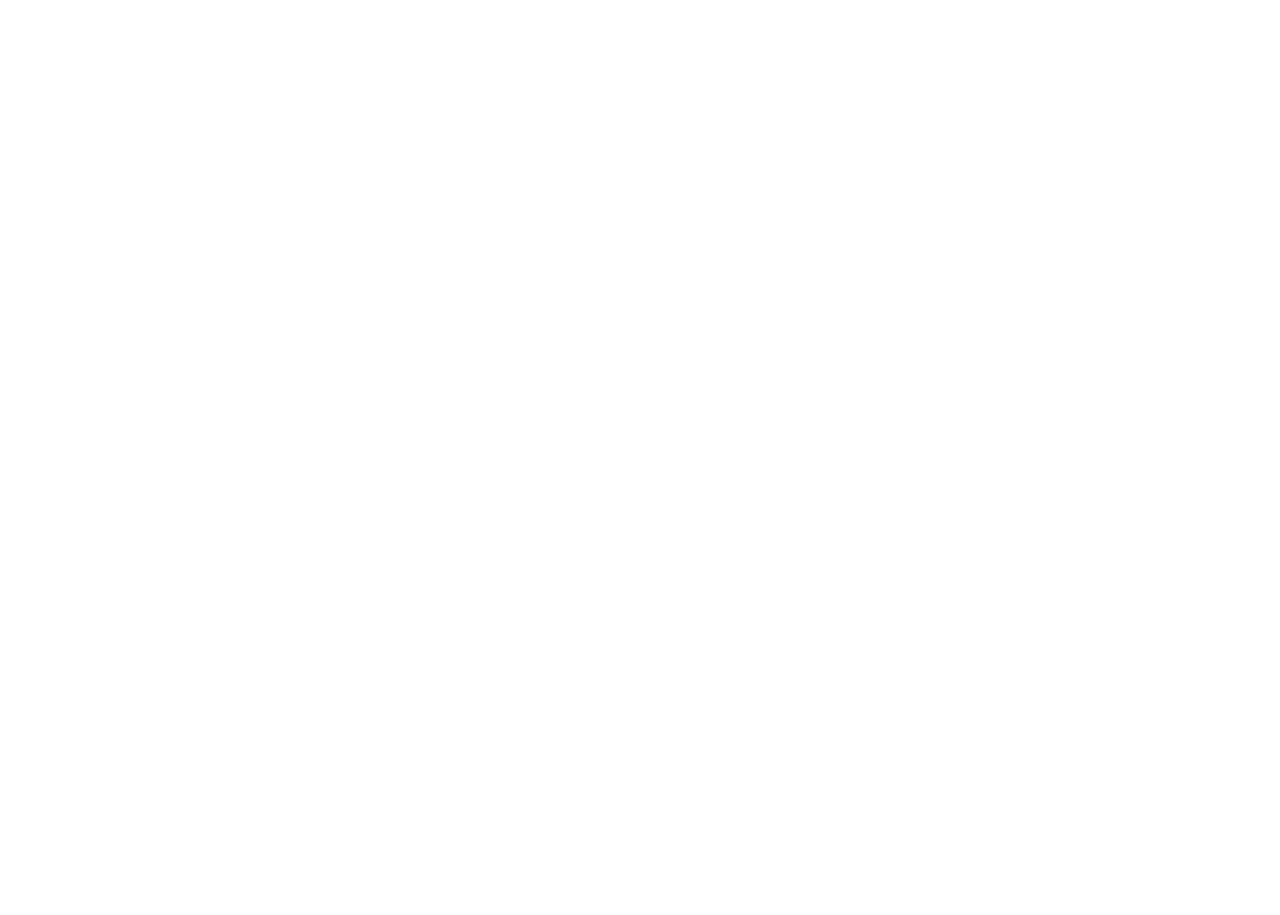
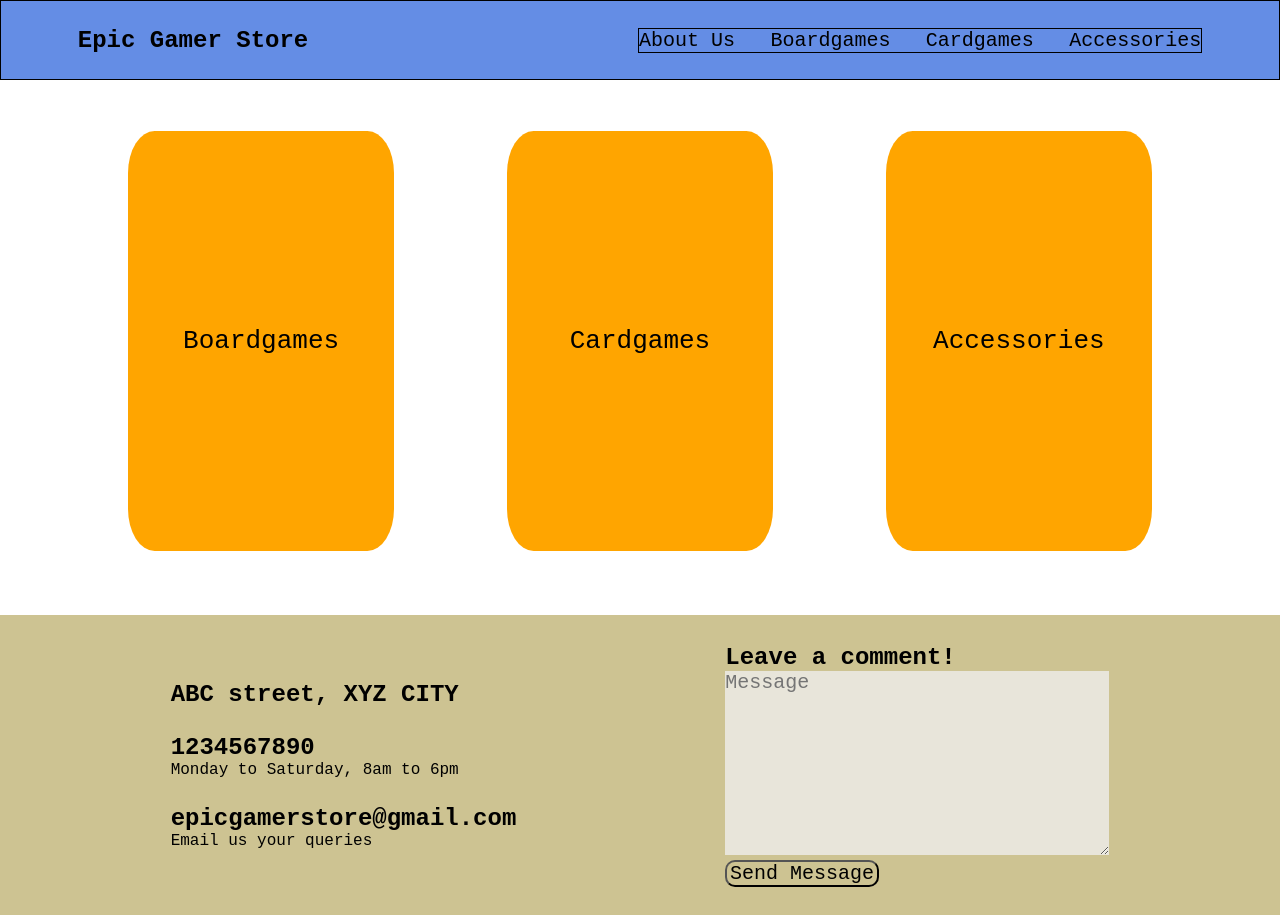
Before and after one commit to KennethLim11/board-games-website, a plain HTML site: page index.html in a window 1280 px wide. Before the commit the page ends 800 px from the top, so only its background shows below. Drawn offline with Linux system fonts and the light colour scheme.

Commit message:
initial home page

```diff
--- a/index.html
+++ b/index.html
@@ -3,9 +3,65 @@
 <head>
     <meta charset="UTF-8">
     <meta name="viewport" content="width=device-width, initial-scale=1.0">
+    <link rel="stylesheet" href="styles.css" >
     <title>Document</title>
 </head>
 <body>
+    <section class="header">
+        <nav>
+            <h2>Epic Gamer Store</h2>
+            <div class="nav-links">
+                <ul>
+                    <li><a href="">About Us</a></li>
+                    <li><a href="">Boardgames</a></li>
+                    <li><a href="">Cardgames</a></li>
+                    <li><a href="">Accessories</a></li>
+                </ul>
+            </div>
+        </nav>
+    </section>
+
+    <!-- About Us -->
+    <section class="home">
+        <div class="row">
+            <div class="home-col">
+                <h2>Boardgames</h2>
+            </div>
+            <div class="home-col">
+                <h2>Cardgames</h2>
+            </div>
+            <div class="home-col">
+                <h2>Accessories</h2>
+            </div>
+        </div>
+    </section>
+
+    <!-- Footer -->
+    <section class="footer">
+        <div class="row footer-row">
+            <div class="footer-col">
+                <div class="footer-content address">
+                    <h2>ABC street, XYZ CITY</h2>
+                </div>
+                <div class="footer-content contact-number">
+                    <h2>1234567890</h2>
+                    <p>Monday to Saturday, 8am to 6pm</p>
+                </div>
+                <div class="footer-content email">
+                    <h2>epicgamerstore@gmail.com</h2>
+                    <p>Email us your queries</p>
+                </div>
+            </div>
+            <div class="footer-col">
+                <h2>Leave a comment!</h2>
+                <form action="form-handler.php" method="post">
+                    <textarea rows="8" name="message" placeholder="Message" required></textarea>
+                    <button type="submit" class="submit-btn">Send Message</button>
+                </form>
+            </div>
+
+        </div>
+    </section>
 
 </body>
 </html>
--- /dev/null
+++ b/styles.css
@@ -0,0 +1,106 @@
+* {
+    margin: 0;
+    padding: 0;
+    font-family: 'Courier New', Courier, monospace;
+}
+
+nav {
+    display: flex;
+    justify-content: space-between;
+    align-items: center;
+    padding: 2% 6%;
+    background-color: #648DE5;
+    border: 1px solid black;
+}
+
+.nav-links {
+    width: 50%;
+    border: 1px solid black;
+}
+
+nav div ul {
+    display: flex;
+    flex-wrap: wrap;
+    list-style: none;
+    justify-content: space-between;
+}
+
+nav div ul li a{
+    color: black;
+    text-decoration: none;
+    font-size: 20px;
+}
+
+.home {
+    width: 80%;
+    margin: auto;
+    text-align: center;
+}
+
+.row {
+    display: flex;
+    justify-content: space-between;
+    align-items: center;
+    margin-top: 5%;
+}
+
+.home-col {
+    background-color: orange;
+    display: flex;
+    align-items: center;
+    justify-content: center;
+    border-radius: 10%;
+    flex-basis: 26%;
+    min-height: 420px;
+}
+
+.home-col h2 {
+    font-weight: 500;
+    color: black;
+    font-size: 26px;
+}
+
+/* --- footer --- */
+.footer {
+    width: 100%;
+    margin: auto;
+    position: relative;
+    bottom: 0;
+    background-color: #CDC392;
+}
+
+.footer-row{
+    min-height: 300px;
+    justify-content: space-evenly;
+
+}
+
+.footer-col {
+    min-height: 220px;
+    display: flex;
+    flex-direction: column;
+    justify-content: space-evenly;
+    flex-basis: 30%;
+}
+
+textarea {
+    width: 100%;
+    font-size: 20px;
+    background-color: #E8E5DA;
+    border: none;
+}
+
+.submit-btn {
+    border-radius: 10px;
+    width: 40%;
+    color: #000;
+    font-size: 20px;
+    background-color:transparent;
+    transition: 0.5s;
+}
+
+.submit-btn:hover {
+    background-color: #304C89;
+    color: #fff;
+    border: 1px solid #304C89;
+}
```
